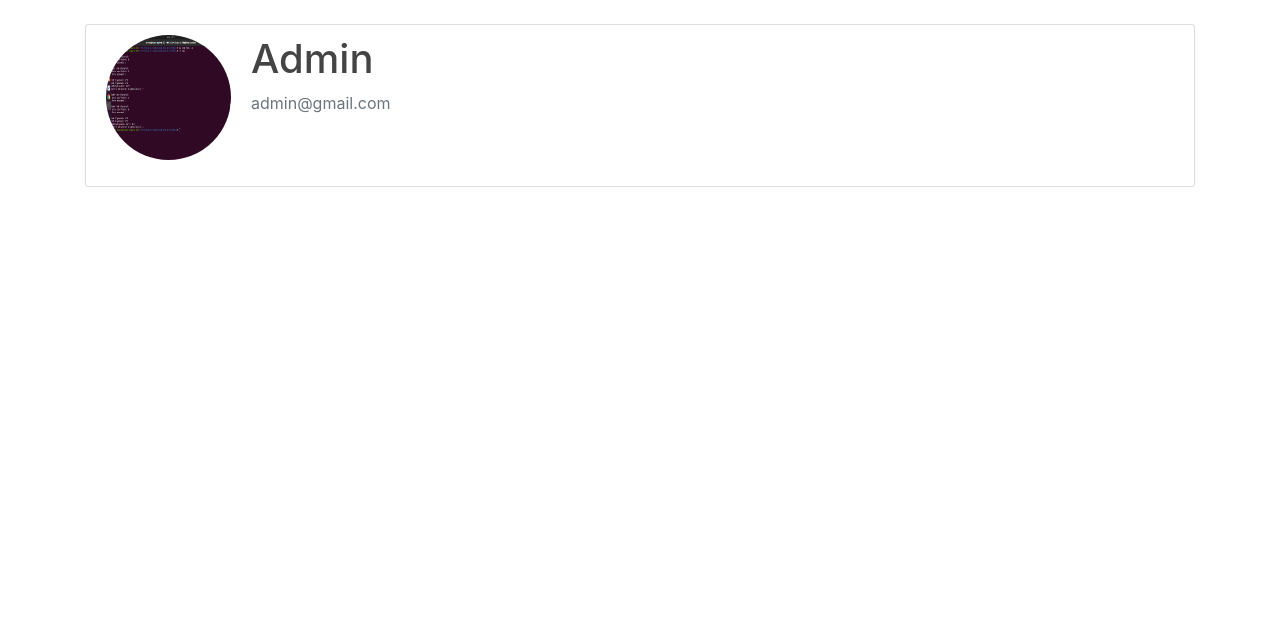
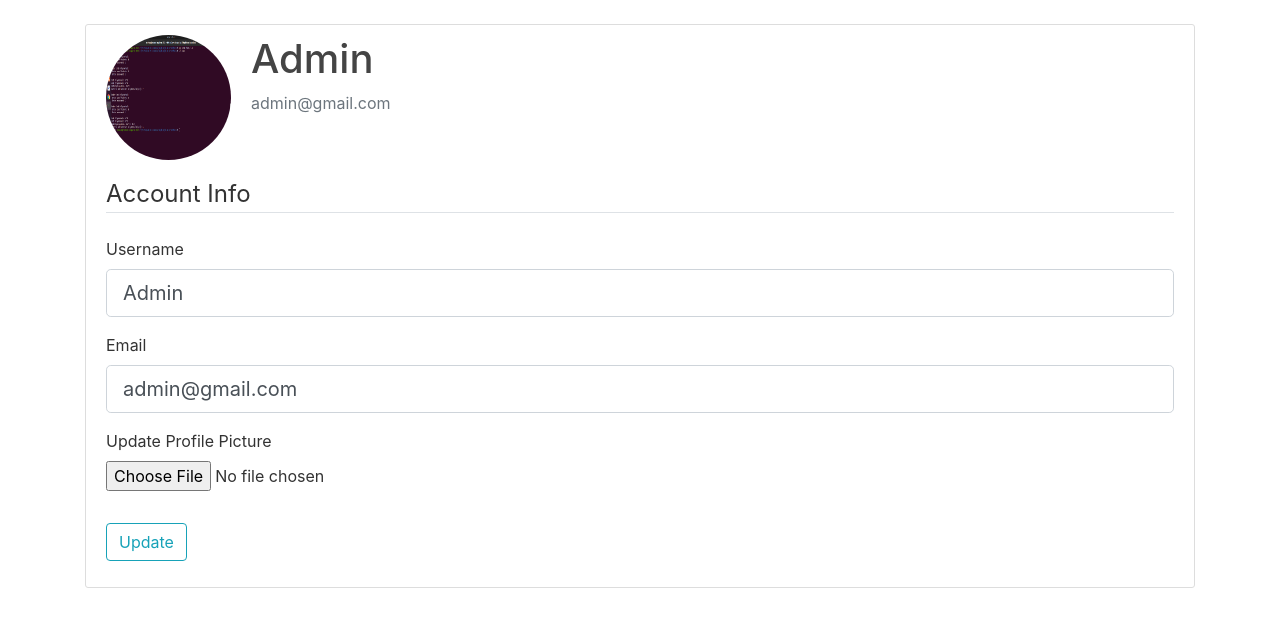
Before and after one commit to RoshanB392/grievance_portal, a Flask app: page /account in a window 1280 px wide. Shown: the part 56-683 px from the top of the page. Run offline with Flask 2, Linux system fonts and the light colour scheme; a user stored in the database is signed in; parts of the project's set-up code (start-up, migrations or seed data) failed here and were passed over; some libraries are stand-ins or nearby versions.

Commit message:
profile picture upload working

```diff
--- a/flaskApp/form.py
+++ b/flaskApp/form.py
@@ -1,4 +1,6 @@
 from flask_wtf import FlaskForm
+from flask_wtf.file import FileField, FileAllowed
+from flask_login import current_user
 from wtforms import StringField, PasswordField, SubmitField, BooleanField
 from wtforms.validators import DataRequired, Length, Email, EqualTo, ValidationError
 from flaskApp.models import User
@@ -39,3 +41,28 @@ class LoginForm(FlaskForm):
     remember = BooleanField('Remember Me')
 
     submit = SubmitField('Login')
+
+
+# Update Account Form
+class UpdateAccountForm(FlaskForm):
+    username = StringField('Username',
+     validators=[DataRequired(), Length(min=5, max=20)])
+
+    email = StringField('Email',
+     validators=[DataRequired(), Email()])
+
+    picture = FileField('Update Profile Picture', validators=[FileAllowed(['jpg', 'png'])])
+
+    submit = SubmitField('Update')
+
+    def validate_username(self, username):
+        if username.data != current_user.username:
+            user = User.query.filter_by(username=username.data).first()
+            if user:
+                raise ValidationError('The Username is taken. Please choose a different Username.')
+
+    def validate_email(self, email):
+        if email.data != current_user.email:
+            email = User.query.filter_by(email=email.data).first()
+            if email:
+                raise ValidationError('The Email is already taken. Please choose another Email.')
--- a/flaskApp/route.py
+++ b/flaskApp/route.py
@@ -1,6 +1,9 @@
+import os
+import secrets
+from PIL import Image
 from flask import render_template, flash, redirect, url_for, request
 from flaskApp import app, bcrypt , db
-from flaskApp.form import RegistrationForm, LoginForm
+from flaskApp.form import RegistrationForm, LoginForm, UpdateAccountForm
 from flaskApp.models import User, Grievance
 from flask_login import login_user, current_user, logout_user, login_required
 
@@ -53,9 +56,35 @@ def logout():
     logout_user()
     return redirect(url_for('home'))
 
+def save_picture(form_picture):
+    random_hex = secrets.token_hex(8)
+    f_name, f_ext = os.path.splitext(form_picture.filename)
+    picture_fn = random_hex + f_ext
+    picture_path = os.path.join(app.root_path, 'static/profile_pic', picture_fn)
 
-@app.route("/account")
+    output_size = (125, 125)
+    i = Image.open(form_picture)
+    i.thumbnail(output_size)
+    i.save(picture_path)
+
+    return picture_fn
+
+
+@app.route("/account", methods=['GET', 'POST'])
 @login_required
 def account():
+    form = UpdateAccountForm()
+    if form.validate_on_submit():
+        if form.picture.data:
+            picture_file = save_picture(form.picture.data)
+            current_user.image_file = picture_file
+        current_user.username = form.username.data
+        current_user.email = form.email.data
+        db.session.commit()
+        flash('Your accout has been Updated!', 'success')
+        return redirect(url_for('account'))
+    elif request.method == 'GET':
+        form.username.data = current_user.username
+        form.email.data = current_user.email
     image_file = url_for('static', filename='profile_pic/' + current_user.image_file)
-    return render_template('account.html', title='Account', image_file=image_file)
+    return render_template('account.html', title='Account', image_file=image_file, form=form)
--- a/flaskApp/templates/account.html
+++ b/flaskApp/templates/account.html
@@ -10,5 +10,54 @@
       </div>
     </div>
     <!-- FORM HERE -->
+    <!-- <div class="content-section"> -->
+      <form method="POST" action="" enctype="multipart/form-data">
+          {{ form.hidden_tag() }}
+          <fieldset class="form-group">
+              <legend class="border-bottom mb-4">Account Info</legend>
+              <div class="form-group">
+                  {{ form.username.label(class="form-control-label") }}
+
+                  {% if form.username.errors %}
+                      {{ form.username(class="form-control form-control-lg is-invalid") }}
+                      <div class="invalid-feedback">
+                          {% for error in form.username.errors %}
+                              <span>{{ error }}</span>
+                          {% endfor %}
+                      </div>
+                  {% else %}
+                      {{ form.username(class="form-control form-control-lg") }}
+                  {% endif %}
+              </div>
+              <div class="form-group">
+                  {{ form.email.label(class="form-control-label") }}
+                  {% if form.email.errors %}
+                      {{ form.email(class="form-control form-control-lg is-invalid") }}
+                      <div class="invalid-feedback">
+                          {% for error in form.email.errors %}
+                              <span>{{ error }}</span>
+                          {% endfor %}
+                      </div>
+                  {% else %}
+                      {{ form.email(class="form-control form-control-lg") }}
+                  {% endif %}
+              </div>
+              <div class="form-group">
+                {{ form.picture.label() }}
+                {{ form.picture(class="form-control-file") }}
+                {% if form.picture.errors %}
+                    {% for error in form.picture.errors %}
+                        <span class="text-danger">{{ error }}</span></br>
+                    {% endfor %}
+                {% endif %}
+            </div>
+          </fieldset>
+
+          <div class="form-group">
+              {{ form.submit(class="btn btn-outline-info") }}
+          </div>
+
+      </form>
+  <!-- </div> -->
   </div>
 {% endblock content %}
```
Also changed, not shown: flaskApp/site.db, flaskApp/static/profile_pic/9f61715ca3d229e6.jpg (added), flaskApp/static/profile_pic/ed991d3d825aac19.png (added).
